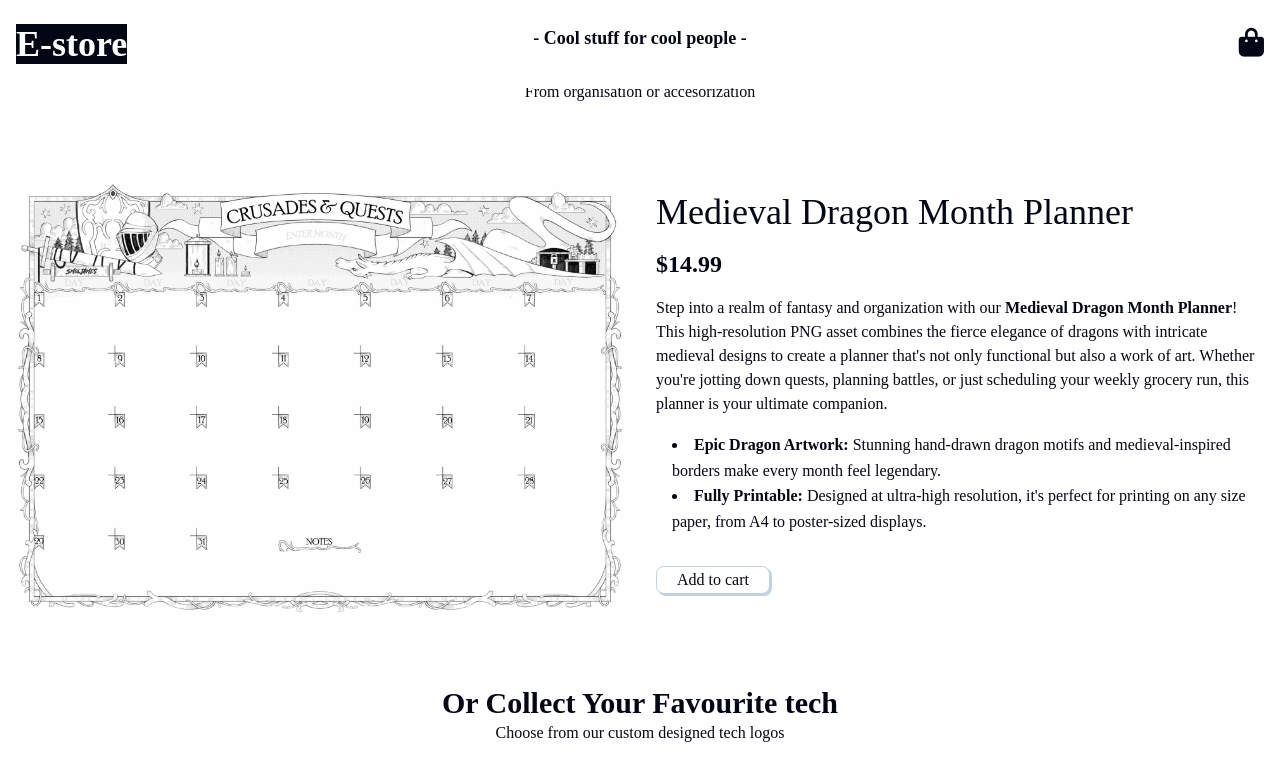
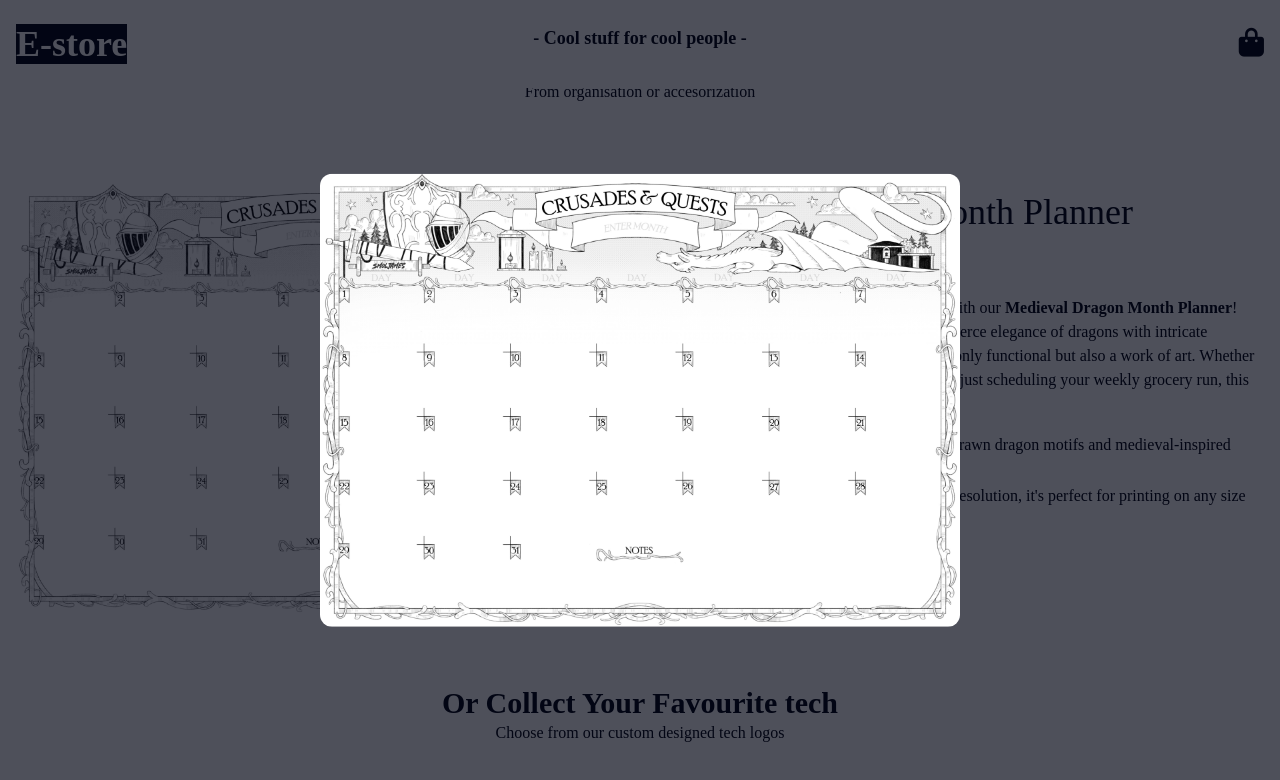
Before and after one commit to AnaH8/5_e_store, a Next.js app: page / in a window 1280 px wide. Both pictures are taken after a click on the button 320 px from the left and 1276 px from the top of the page. Shown: the part 876-1656 px from the top of the page. Built offline with nearby package versions, Linux system fonts and the light colour scheme; a web font is replaced by a local one.

Commit message:
add and style portal

```diff
--- a/app/error.js
+++ b/app/error.js
@@ -11,7 +11,7 @@ export default function Error(props) {
   },[error])
 
   return (
-    <div>
+    <div className='page-container'>
         <h3>Something went wrong</h3>
         <div>
             <button onClick={reset}>Reset</button>
--- a/app/globals.css
+++ b/app/globals.css
@@ -263,6 +263,22 @@ footer .links-container > div {
     font-size: 2rem;
 }
 
+/* not found and error pages */
+
+.page-container {
+    display: flex;
+    flex-direction: column;
+    align-items: center;
+    justify-content: center;
+    gap: 2rem;
+    padding: 8rem 0;
+}
+
+.page-container > div {
+    display: flex;
+    align-items: center;
+    gap: 1rem;
+}
 
 /* portal overlay */
 
@@ -280,6 +296,41 @@ footer .links-container > div {
     transform: none;
     box-shadow: none;
 }
+
+.portal-container {
+    position: fixed;
+    left: 0;
+    top: 0;
+    width: 100vw;
+    height: 100vh;
+    z-index: 1001;
+}
+
+.portal-underlay {
+    position: absolute;
+    inset: 0;     /*the same size as the portal-container (its parent)*/
+    z-index: 0;
+    opacity: 0.7;
+    background: #030615;
+    border: none;
+    padding: none;
+    cursor: zoom-out;
+}
+
+.portal-content {
+    position: absolute;
+    pointer-events: none;
+    z-index: 1005;
+    top: 50%;
+    left: 50%;
+    transform: translate(-50%, -50%);
+    max-width: 80vw;
+    max-height: 80vh;
+    display: grid;
+    place-items: center;
+}
+
+
 
 
 /* breakpoints */
--- a/app/not-found.js
+++ b/app/not-found.js
@@ -2,8 +2,9 @@ import Link from 'next/link'
 
 export default function NotFound() {
   return (
-    <div>
+    <div className='page-container'>
         <h2>Page not found :(</h2>
+        <p className='text-large'>404</p>
         <Link href={'/'}>
         <button>Home</button>
         </Link>
--- a/app/page.js
+++ b/app/page.js
@@ -2,6 +2,7 @@ import ImageBanner from "@/components/ImageBanner";
 import Products from "@/components/Products";
 
 export default function Home() {
+
   return (
     <>
       <ImageBanner/>
--- a/components/Portal.jsx
+++ b/components/Portal.jsx
@@ -1,5 +1,13 @@
-export default function Portal() {
-  return (
-    <div></div>
+import ReactDom from 'react-dom'
+
+export default function Portal(props) {
+
+  const { handleClosePortal, children } = props
+  return ReactDom.createPortal (
+    <div className='portal-container'>
+      <div onClick={handleClosePortal} className='portal-underlay'/>
+      {children}
+    </div>,
+    document.getElementById('portal')
   )
 }
--- a/components/Products.jsx
+++ b/components/Products.jsx
@@ -1,6 +1,11 @@
 'use client'
 
+import { useState } from "react"
+import Portal from "./Portal"
+
 export default function Products() {
+
+  const [portalImage, setPortalImage] = useState(null)
 
   const stickerDescription = {
   CSS_HTML_Javascript: "Core web technologies for structure, styling, interactivity.",
@@ -14,6 +19,14 @@ export default function Products() {
   const stickers = Object.keys(stickerDescription)
   return (
     <>
+      {/* if portalImage exists, show Portal (conditional rendering)*/}
+      {portalImage && (
+        <Portal handleClosePortal={()=>{setPortalImage(null)}}>
+          <div className="portal-content">
+            <img className="image-display" src={`med_res/${portalImage}.jpeg`} alt={`${portalImage}-high-res`}/>
+          </div>
+        </Portal>
+      )}
       <div className="section-container">
         <div className="section-header">
           <h2>Shop Our Selection</h2>
@@ -21,7 +34,9 @@ export default function Products() {
         </div>
         <div className="planner-container">
           <div>
-            <button className="img-button">
+            <button onClick={()=>{
+              setPortalImage('planner')
+            }} className="img-button">
               <img src="low_res/planner.jpeg" alt="high-res-planner"/>
             </button>
           </div>
@@ -63,7 +78,9 @@ export default function Products() {
           {stickers.map((sticker, stickerIndex)=>{
             return (
               <div key={stickerIndex} className="sticker-card">
-                <button className="img-button">
+                <button onClick={()=>{
+              setPortalImage(sticker)
+            }} className="img-button">
                   <img src={`low_res/${sticker}.jpeg`} alt={`${sticker}-low-res`}/>
                 </button>
                 <div className="sticker-info">
```
